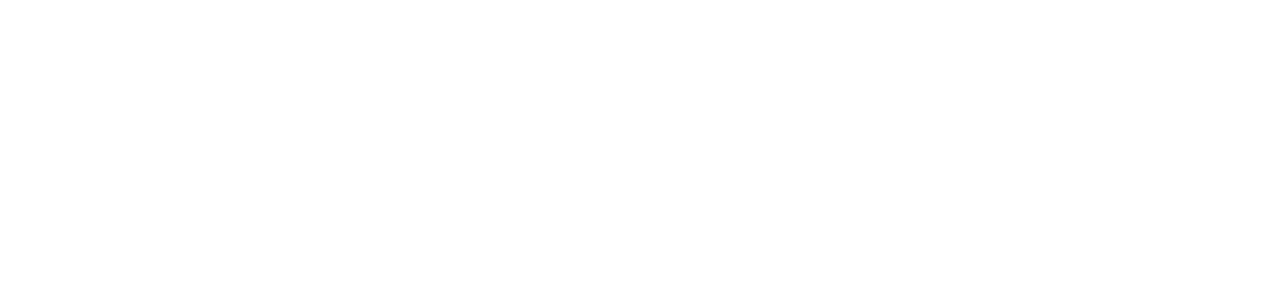
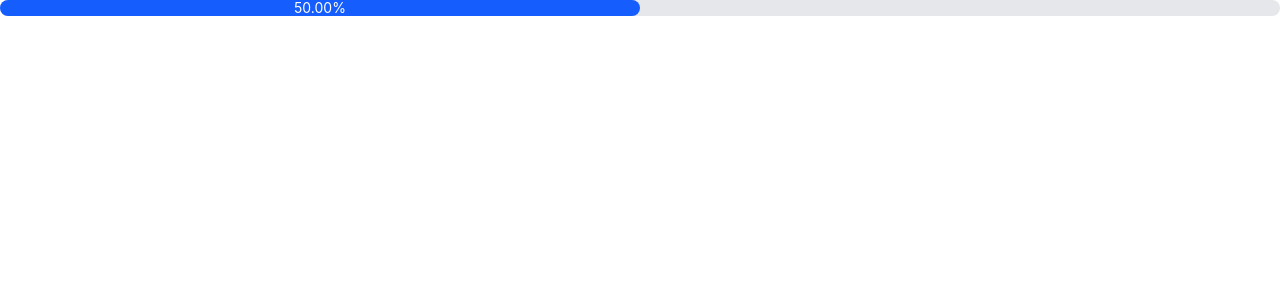
Before and after one commit to yiwenwangANU/react_code_interview, a React (Vite) app: page /progressbar2 in a window 1280 px wide. Before the commit this address had no page. Shown: the top 300 px of the page. Built offline with nearby package versions, Linux system fonts and the light colour scheme.

Commit message:
add progress bar 2

```diff
--- a/src/App.tsx
+++ b/src/App.tsx
@@ -7,6 +7,7 @@
 import MortgageCalculatorPage from "./pages/MortgageCalculatorPage";
 import FlightBookerPage from "./pages/FlightBookerPage";
 import GenerateTablePage from "./pages/GenerateTablePage";
+import ProgressBar2Page from "./pages/ProgressBar2Page";
 
 const App = () => (
   <Routes>
@@ -18,6 +19,7 @@
     <Route path="/mortgagecalculator" element={<MortgageCalculatorPage />} />
     <Route path="/flightbooker" element={<FlightBookerPage />} />
     <Route path="/generatetable" element={<GenerateTablePage />} />
+    <Route path="/progressbar2" element={<ProgressBar2Page progress={50} />} />
   </Routes>
 );
 
--- a/src/pages/HomePage/HomePage.tsx
+++ b/src/pages/HomePage/HomePage.tsx
@@ -9,6 +9,7 @@
     <NavLink to="/mortgagecalculator">Mortgage Calculator</NavLink>
     <NavLink to="/flightbooker">Flight Booker</NavLink>
     <NavLink to="/generatetable">Generate Table</NavLink>
+    <NavLink to="/progressbar2">Progress Bar 2</NavLink>
   </nav>
 );
 
--- /dev/null
+++ b/src/pages/ProgressBar2Page/ProgressBar2Page.tsx
@@ -0,0 +1,21 @@
+import type { FC } from "react";
+
+interface Props {
+  progress: number;
+}
+
+const ProgressBar2Page: FC<Props> = ({ progress }) => {
+  const percentage = Math.min(100, Math.max(0, progress)).toFixed(2);
+  return (
+    <div className="h-4 w-full rounded-full bg-gray-200">
+      {percentage && (
+        <div
+          className="flex h-full items-center justify-center rounded-full bg-blue-600 text-sm text-white"
+          style={{ width: `${percentage}%` }}
+        >{`${percentage}%`}</div>
+      )}
+    </div>
+  );
+};
+
+export default ProgressBar2Page;
--- /dev/null
+++ b/src/pages/ProgressBar2Page/index.ts
@@ -0,0 +1 @@
+export { default } from "./ProgressBar2Page";
```
